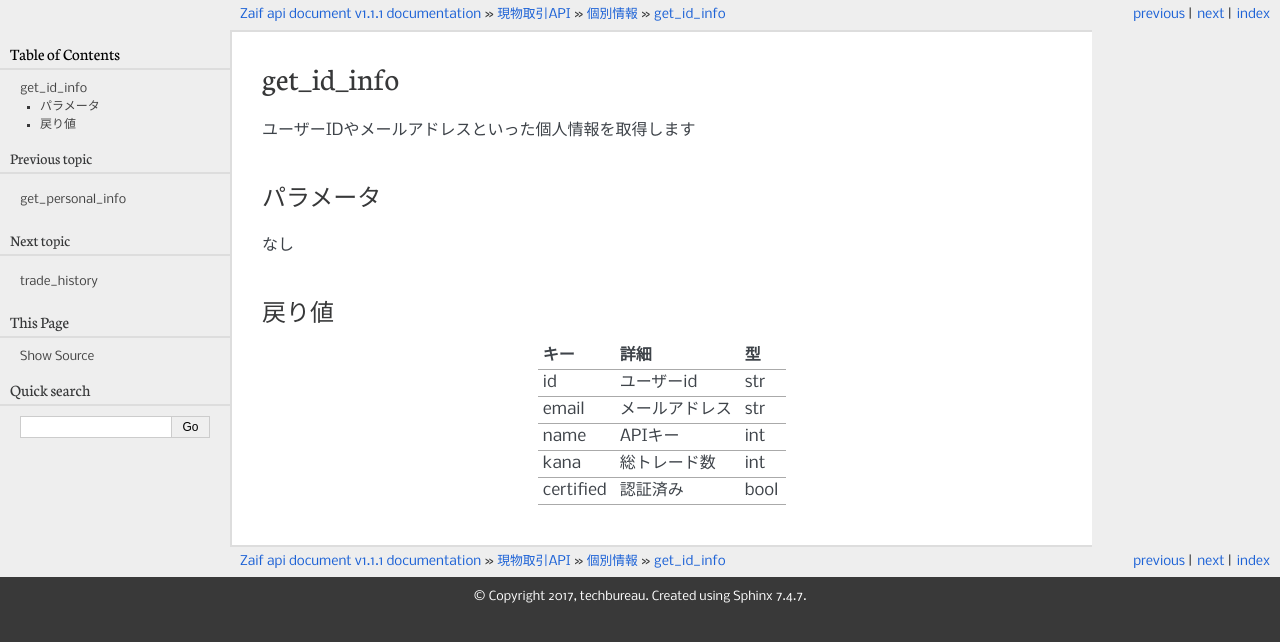
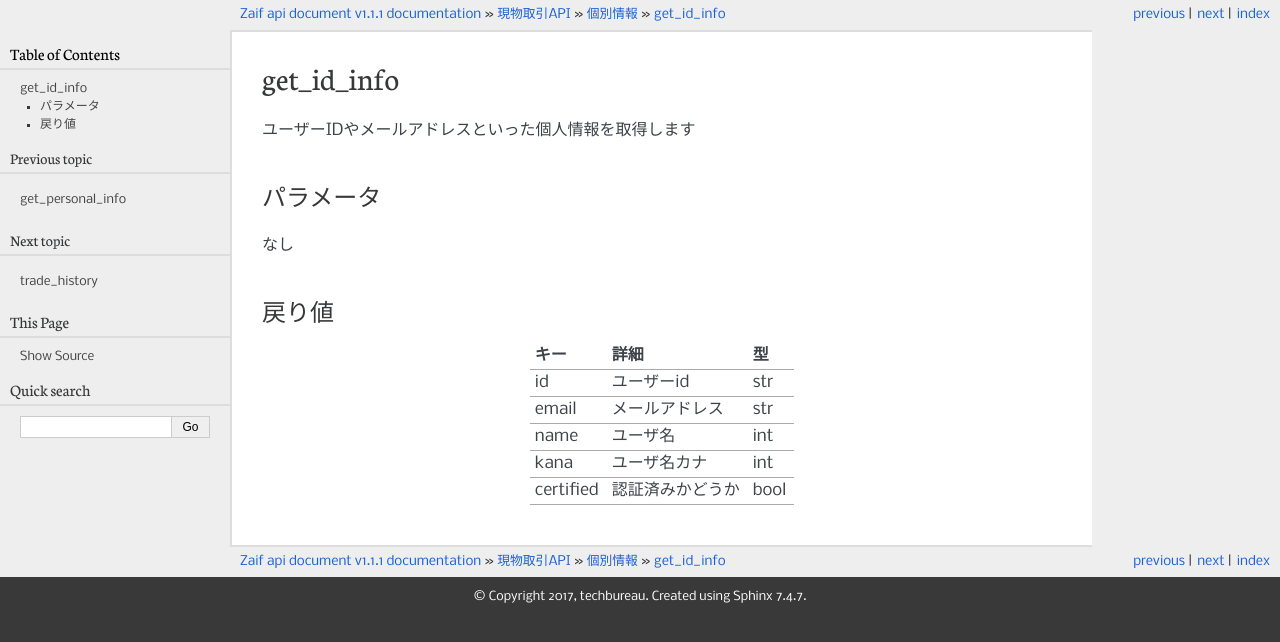
Before and after one commit to techbureau/api-doc, a Sphinx documentation site: the page built from docs/trade/2_individual/4_get_id_info.rst, in a window 1280 px wide. Shown: the top 642 px of the page. Built offline with Sphinx 7.4.7, drawn with Linux system fonts in a browser that asks for light colours.

Commit message:
get_id_infoの間違いを修正

```diff
--- a/docs/trade/2_individual/4_get_id_info.rst
+++ b/docs/trade/2_individual/4_get_id_info.rst
@@ -31,6 +31,6 @@ get_id_info
 
    "id", "ユーザーid", "str"
    "email", "メールアドレス", "str"
-   "name", "APIキー", "int"
-   "kana", "総トレード数", "int"
-   "certified", "認証済み", "bool"
+   "name", "ユーザ名", "int"
+   "kana", "ユーザ名カナ", "int"
+   "certified", "認証済みかどうか", "bool"
```
